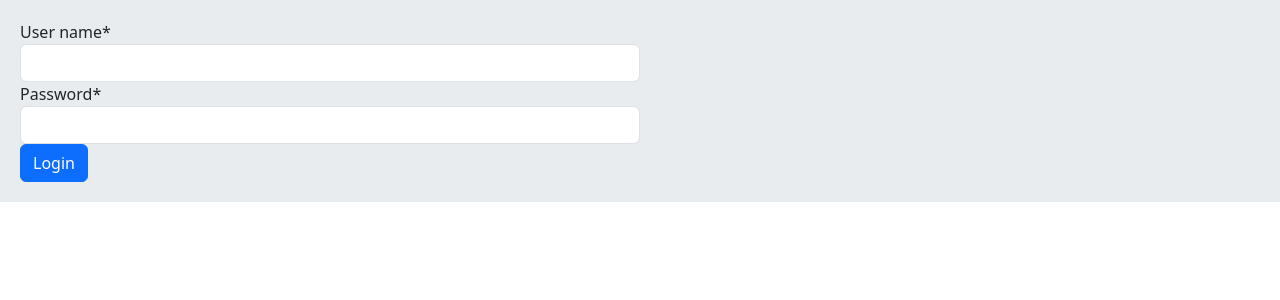
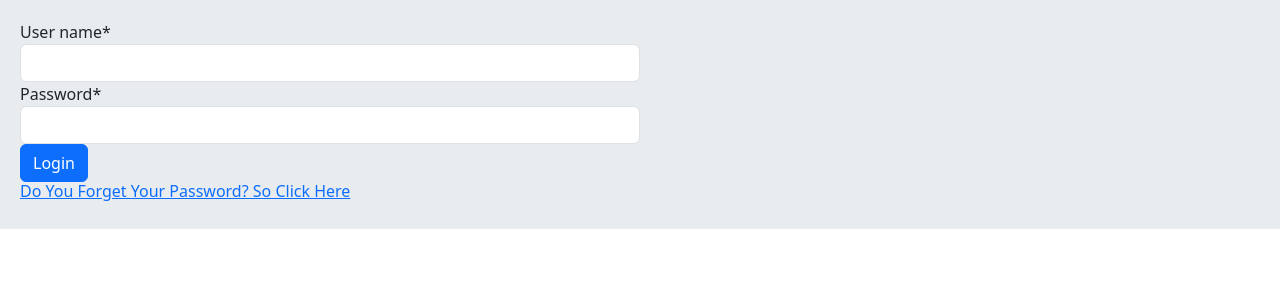
Before and after one commit to lenis03/SocialNetwork, a Django app: page /account/login/ in a window 1280 px wide. Shown: the part 56-356 px from the top of the page. Run offline with Django 4.2, Linux system fonts and the light colour scheme; some libraries are stand-ins or nearby versions.

Commit message:
implement user password reset by email

```diff
--- a/account/templates/account/login.html
+++ b/account/templates/account/login.html
@@ -11,4 +11,7 @@
         {{form|crispy}}
         <input class="btn btn-primary" type="submit" value="Login">
     </form>
+    <div>
+        <h6><a href="{% url 'account:password_reset' %}">Do You Forget Your Password? So Click Here</a></h6>
+    </div>
 {% endblock %}
--- /dev/null
+++ b/account/templates/account/password_reset_email.html
@@ -0,0 +1,2 @@
+Someone asked for password reset for email {{ email }}. Follow the link below:
+{{ protocol}}://{{ domain }}{% url 'account:password_reset_confirm' uidb64=uid token=token %}
--- a/account/urls.py
+++ b/account/urls.py
@@ -9,5 +9,9 @@ urlpatterns = [
     path('login/', views.UserLoginView.as_view(), name='user_login'),
     path('logout/', views.UserLogoutView.as_view(), name='user_logout'),
     path('profile/<int:user_id>/', views.UserProfileView.as_view(), name='user_profile'),
+    path('reset/', views.UserPassResetView.as_view(), name='password_reset'),
+    path('reset/done/', views.UserPassResetDoneView.as_view(), name='password_reset_done'),
+    path('confirm/<uidb64>/<token>/', views.UserPassResetConfirmView.as_view(), name='password_reset_confirm'),
+    path('reset/complete/', views.UserPassResetCompleteView.as_view(), name='password_reset_complete'),
 
 ]
--- a/account/views.py
+++ b/account/views.py
@@ -4,6 +4,8 @@ from django.contrib.auth.models import User
 from django.contrib import messages
 from django.contrib.auth import authenticate, login, logout
 from django.contrib.auth.mixins import LoginRequiredMixin
+from django.contrib.auth import views as auth_views
+from django.urls import reverse_lazy
 
 from .forms import UserRegisterForm, UserLoginForm
 from home.models import Post
@@ -85,3 +87,22 @@ class UserProfileView(LoginRequiredMixin, View):
         user = get_object_or_404(User, pk=user_id)
         posts = Post.objects.filter(user=user)
         return render(request, 'account/profile.html', {'user': user, 'posts': posts})
+
+
+class UserPassResetView(auth_views.PasswordResetView):
+    template_name = 'account/password_reset_form.html'
+    success_url = reverse_lazy('account:password_reset_done')
+    email_template_name = 'account/password_reset_email.html'
+
+
+class UserPassResetDoneView(auth_views.PasswordResetDoneView):
+    template_name = 'account/password_reset_done.html'
+
+
+class UserPassResetConfirmView(auth_views.PasswordResetConfirmView):
+    template_name = 'account/password_reset_confirm.html'
+    success_url = reverse_lazy('account:password_reset_complete')
+
+
+class UserPassResetCompleteView(auth_views.PasswordResetCompleteView):
+    template_name = 'account/password_reset_complete.html'
```
Also changed, not shown: account/templates/account/password_reset_complete.html (added, +9 -0 lines), account/templates/account/password_reset_confirm.html (added, +19 -0 lines), account/templates/account/password_reset_done.html (added, +9 -0 lines), account/templates/account/password_reset_form.html (added, +14 -0 lines), config/settings.py (+10 -0 lines).
